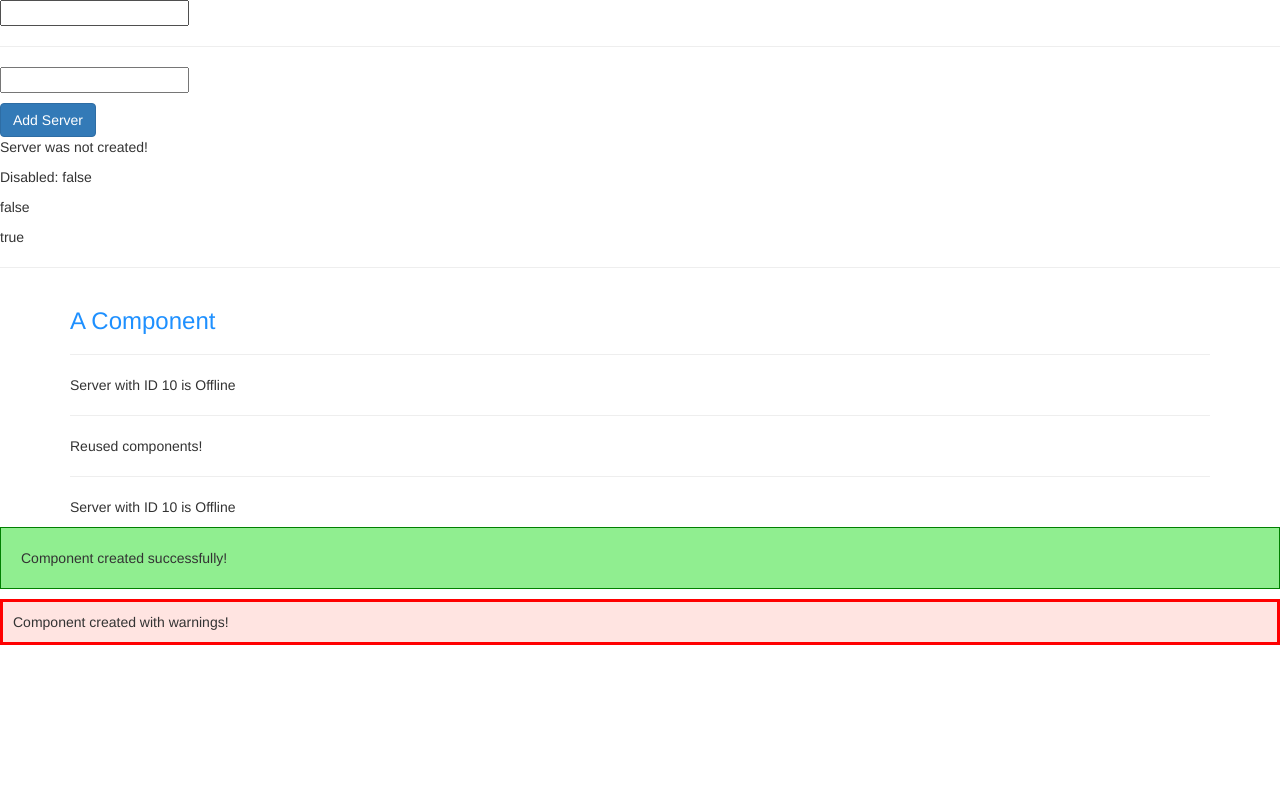
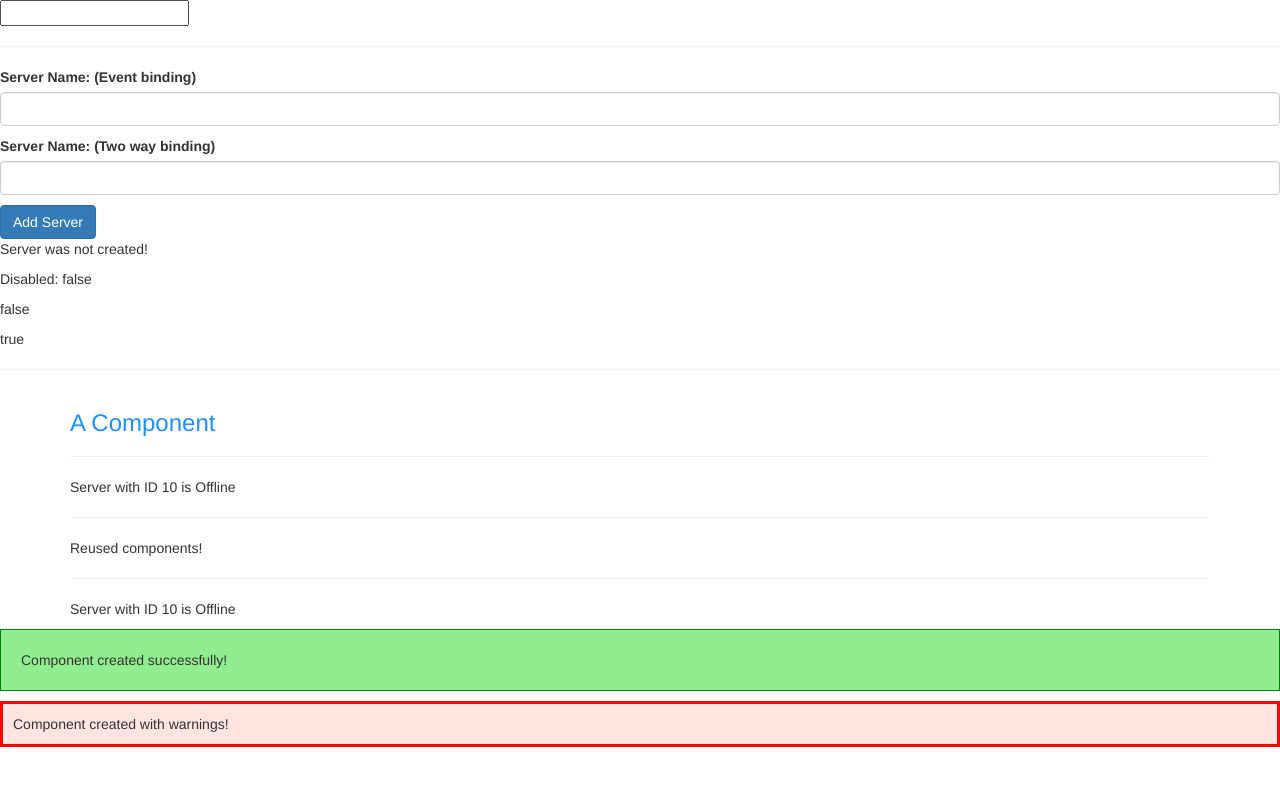
Before and after one commit to Naveen7892/angular-5-tutorial, an Angular app in the folder my-first-app/: page / in a window 1280 px wide. Shown: the top 786 px of the page. Built offline with nearby package versions, Linux system fonts and the light colour scheme.

Commit message:
Databinding - Two way data binding - ngModel

```diff
--- a/my-first-app/src/app/app.component.html
+++ b/my-first-app/src/app/app.component.html
@@ -25,9 +25,21 @@
 
 <hr>
 
+<label>Server Name: (Event binding) </label>
+
 <input
   type="text"
+  class="form-control"
   (input)="onUpdateServerName($event); onUpdateServerName2($event);"
+>
+<p [innerText]="serverName"></p>
+
+
+<label>Server Name: (Two way binding)</label>
+<input
+type="text"
+class="form-control"
+[(ngModel)]="serverName"
 >
 <p [innerText]="serverName"></p>
 
```
